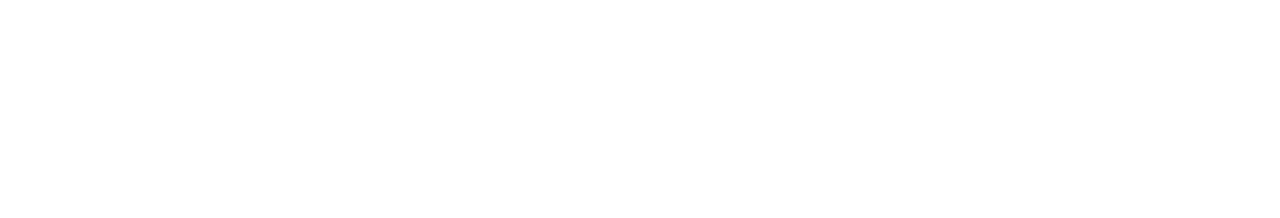
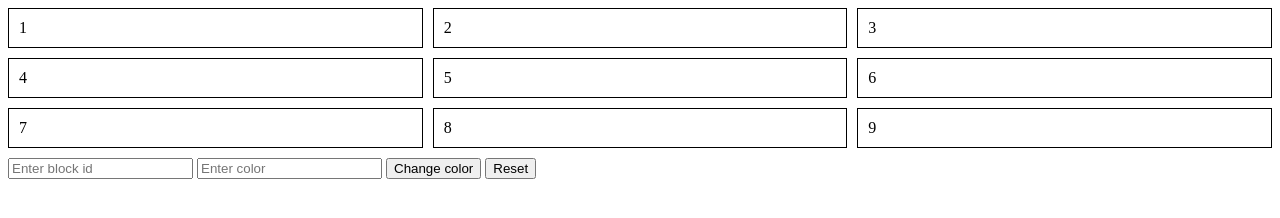
Before and after one commit to acciojob/Replit-Asian-Paints-Saif1911-lab, a website: page main.html in a window 1280 px wide. Drawn offline with Linux system fonts and the light colour scheme.

Commit message:
created a submission

```diff
--- a/main.html
+++ b/main.html
@@ -8,6 +8,21 @@
 
 <body>
 	<!-- the entire body must be written by student -->
+	<div id="grid-container">
+		<div class="grid-item" id="1">1</div>
+		<div class="grid-item" id="2">2</div>
+		<div class="grid-item" id="3">3</div>
+		<div class="grid-item" id="4">4</div>
+		<div class="grid-item" id="5">5</div>
+		<div class="grid-item" id="6">6</div>
+		<div class="grid-item" id="7">7</div>
+		<div class="grid-item" id="8">8</div>
+		<div class="grid-item" id="9">9</div>
+	</div>
+	<input placeholder="Enter block id" id="block_id" />
+	<input placeholder="Enter color" id="colour_id" />
+	<button id="change_button">Change color</button>
+	<button id="Reset">Reset</button>
     <script type="text/javascript" src="./script.js">
 </script>
 
--- a/script.js
+++ b/script.js
@@ -1 +1,16 @@
 //your JS code here. If required.
+const changeBtn = document.getElementById("change_button");
+
+changeBtn.addEventListener('click', () => {
+	const blockId = document.getElementById('block_id').value
+	const color = document.getElementById('colour_id').value
+	const blockEle = document.getElementById(blockId);
+	blockEle.style.backgroundColor = color;
+})
+
+const resetBtn = document.getElementById('Reset');
+
+resetBtn.addEventListener('click', () => {
+	const blocks = document.querySelectorAll('.grid-item');
+	blocks.forEach(b => b.style.backgroundColor = 'transparent')
+})
--- a/styles.css
+++ b/styles.css
@@ -1 +1,11 @@
 /*  your css code here. If applicable */
+#grid-container {
+	display: grid;
+	grid-template-columns: 1fr 1fr 1fr;
+	gap: 10px;
+	padding-bottom: 10px;
+}
+.grid-item{
+	border: 1px solid black;
+	padding: 10px;
+}
```
